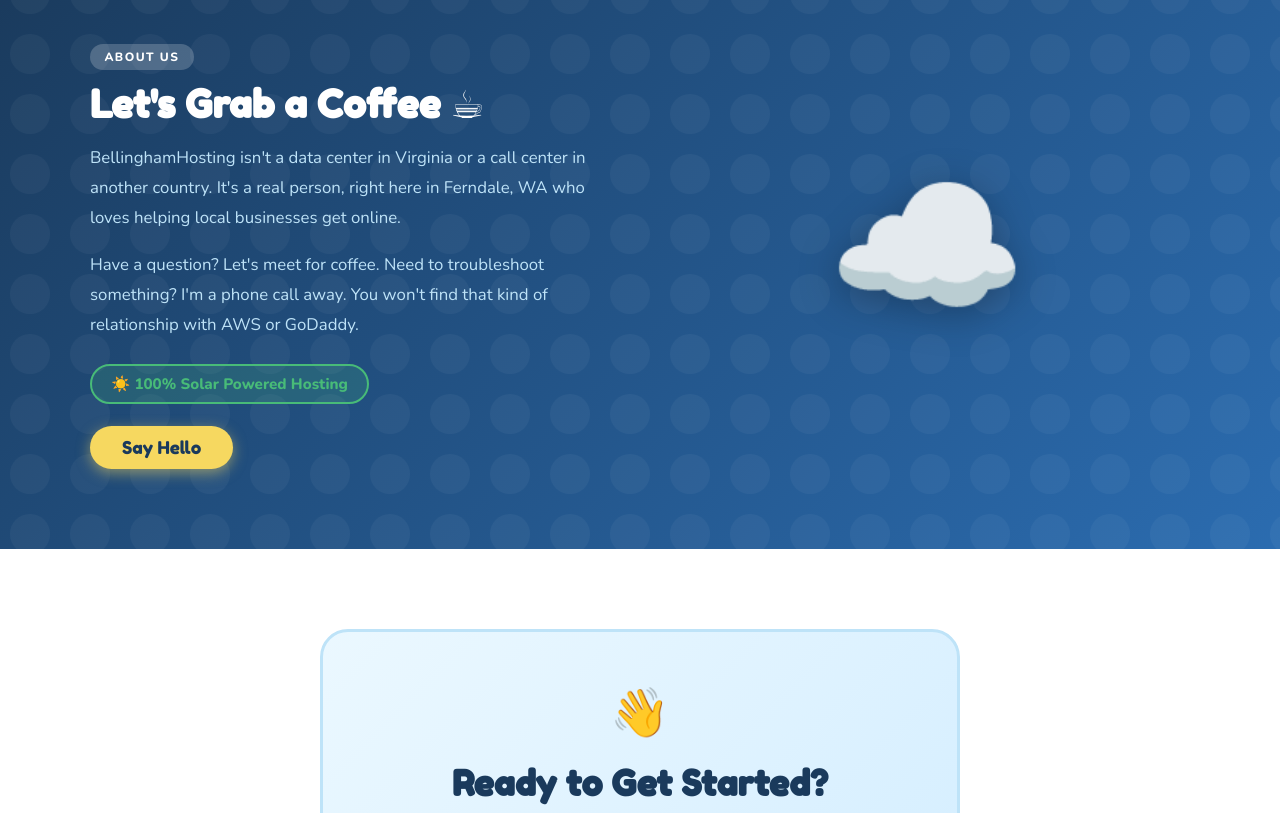
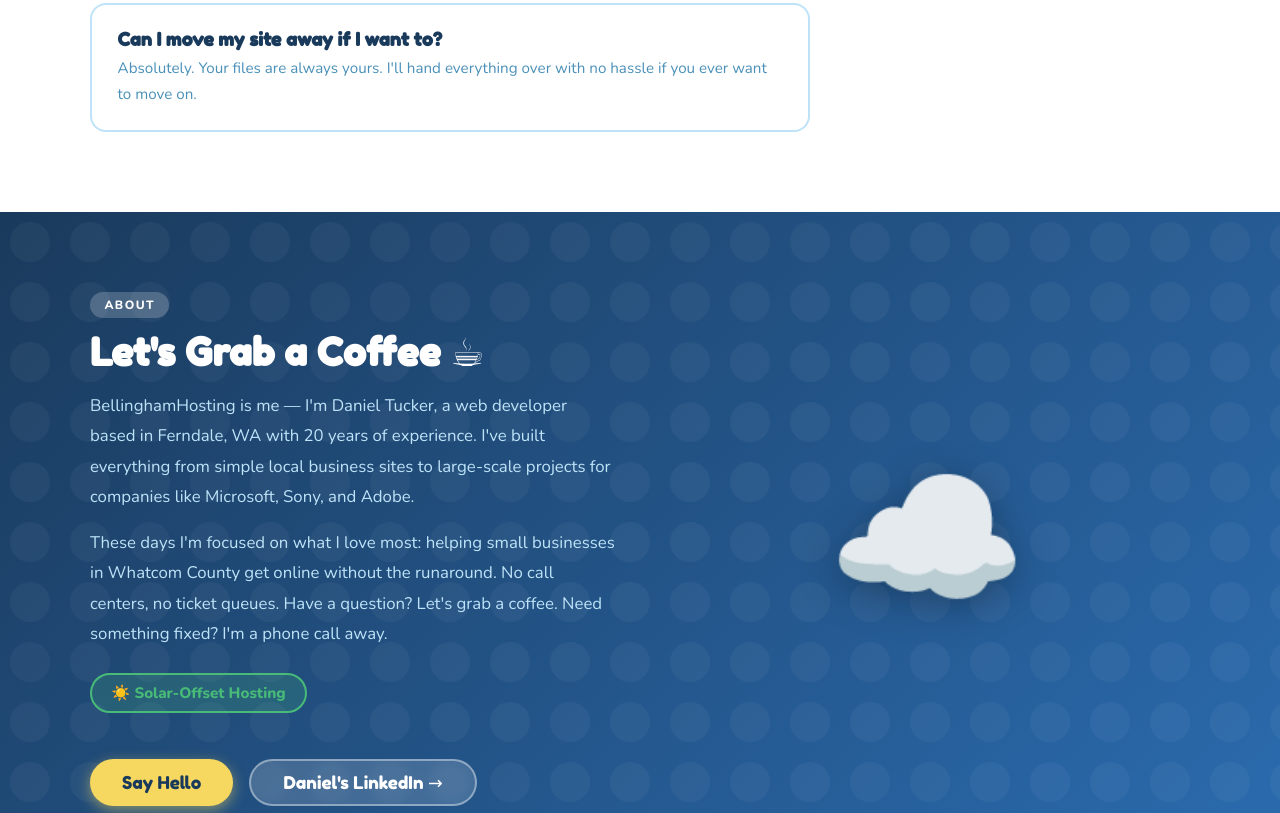
Before and after one commit to danieltucker/bellinghamhosting, a plain HTML site: page index.html in a window 1280 px wide. Shown: the part 5667-6480 px from the top of the page. Drawn offline with nearby package versions, Linux system fonts and the light colour scheme.

Commit message:
bug fixes and updates to make it more personal

```diff
--- a/index.html
+++ b/index.html
@@ -571,6 +571,21 @@
     animation: float 4s ease-in-out infinite;
   }
   @keyframes float { 0%,100%{transform:translateY(0);} 50%{transform:translateY(-18px);} }
+  .btn-linkedin {
+    display: inline-flex; align-items: center; justify-content: center;
+    background: rgba(255,255,255,0.15);
+    border: 2px solid rgba(255,255,255,0.4);
+    color: white;
+    font-family: 'Fredoka One', cursive;
+    font-size: 1.1rem;
+    padding: 0.8rem 2rem;
+    border-radius: 50px;
+    text-decoration: none;
+    line-height: 1;
+    backdrop-filter: blur(4px);
+    transition: background 0.2s, transform 0.2s;
+  }
+  .btn-linkedin:hover { background: rgba(255,255,255,0.25); transform: translateY(-3px); }
   .solar-badge {
     display: inline-flex; align-items: center; gap: 0.5rem;
     background: rgba(72,187,120,0.2);
@@ -603,7 +618,8 @@
   .contact-box p { color: var(--text-light); margin-bottom: 1.5rem; line-height: 1.7; font-size: 1rem; }
   .contact-email {
     font-family: 'Fredoka One', cursive;
-    font-size: 1.4rem;
+    font-size: clamp(1rem, 4vw, 1.4rem);
+    word-break: break-all;
     color: var(--sky-mid);
     text-decoration: none;
     display: block;
@@ -942,7 +958,11 @@
     <div class="faq-list">
       <div class="faq-item">
         <h3>What kind of sites do you host?</h3>
-        <p>Static sites only — think HTML, CSS, JavaScript, and image files. No WordPress, no databases, no server-side code. If your site is simple and fast, it's a great fit.</p>
+        <p>Simple informational sites — the kind that show your hours, services, photos, and contact info. If your site doesn't have a login, a shopping cart, or a blog you update yourself, it's probably a great fit. Not sure? Just ask.</p>
+      </div>
+      <div class="faq-item">
+        <h3>What kind of sites can you build?</h3>
+        <p>Pretty much anything — from simple one-page business sites to polished multi-page experiences. The site you're looking at right now was built here, and so was <a class="client-url" href="https://supons.com" target="_blank" rel="noopener">supons.com</a>. With 20 years of experience working with everyone from local Whatcom County businesses to enterprise clients like Microsoft, Sony, and Adobe, there's not much we haven't tackled. If you have something in mind, reach out and let's talk through it.</p>
       </div>
       <div class="faq-item">
         <h3>What's your uptime like?</h3>
@@ -965,15 +985,18 @@
   <div class="section-inner">
     <div class="coffee-layout">
       <div class="coffee-text">
-        <span class="section-label">About Us</span>
+        <span class="section-label">About</span>
         <h2>Let's Grab a Coffee ☕</h2>
-        <p>BellinghamHosting isn't a data center in Virginia or a call center in another country. It's a real person, right here in Ferndale, WA who loves helping local businesses get online.</p>
-        <p>Have a question? Let's meet for coffee. Need to troubleshoot something? I'm a phone call away. You won't find that kind of relationship with AWS or GoDaddy.</p>
+        <p>BellinghamHosting is me — I'm Daniel Tucker, a web developer based in Ferndale, WA with 20 years of experience. I've built everything from simple local business sites to large-scale projects for companies like Microsoft, Sony, and Adobe.</p>
+        <p>These days I'm focused on what I love most: helping small businesses in Whatcom County get online without the runaround. No call centers, no ticket queues. Have a question? Let's grab a coffee. Need something fixed? I'm a phone call away.</p>
         <div class="solar-badge">
-          ☀️ 100% Solar Powered Hosting
+          ☀️ Solar-Offset Hosting
         </div>
         <br><br>
-        <a href="#contact" class="btn-primary">Say Hello</a>
+        <div style="display:flex;gap:1rem;flex-wrap:wrap;margin-top:1.5rem;">
+          <a href="#contact" class="btn-primary">Say Hello</a>
+          <a href="https://www.linkedin.com/in/daniel-tucker-7b679965/" target="_blank" rel="noopener" class="btn-linkedin">Daniel's LinkedIn →</a>
+        </div>
       </div>
       <div class="coffee-illustration">☁️</div>
     </div>
@@ -999,6 +1022,7 @@
 <footer>
   <div class="footer-logo">☁️ Bellingham<span>Hosting</span></div>
   <p>Hosted in Ferndale, WA · Powered by the Sun · Serving Whatcom County</p>
+  <p style="margin-top:0.6rem;"><a href="https://www.linkedin.com/in/daniel-tucker-7b679965/" target="_blank" rel="noopener" style="color:var(--sky-light);font-weight:700;opacity:0.8;">Daniel's LinkedIn ↗</a></p>
   <p style="margin-top:0.5rem;opacity:0.6;font-size:0.8rem;">© 2025 BellinghamHosting.com · <a href="#">bellinghamhosting.com</a></p>
 </footer>
 
```
